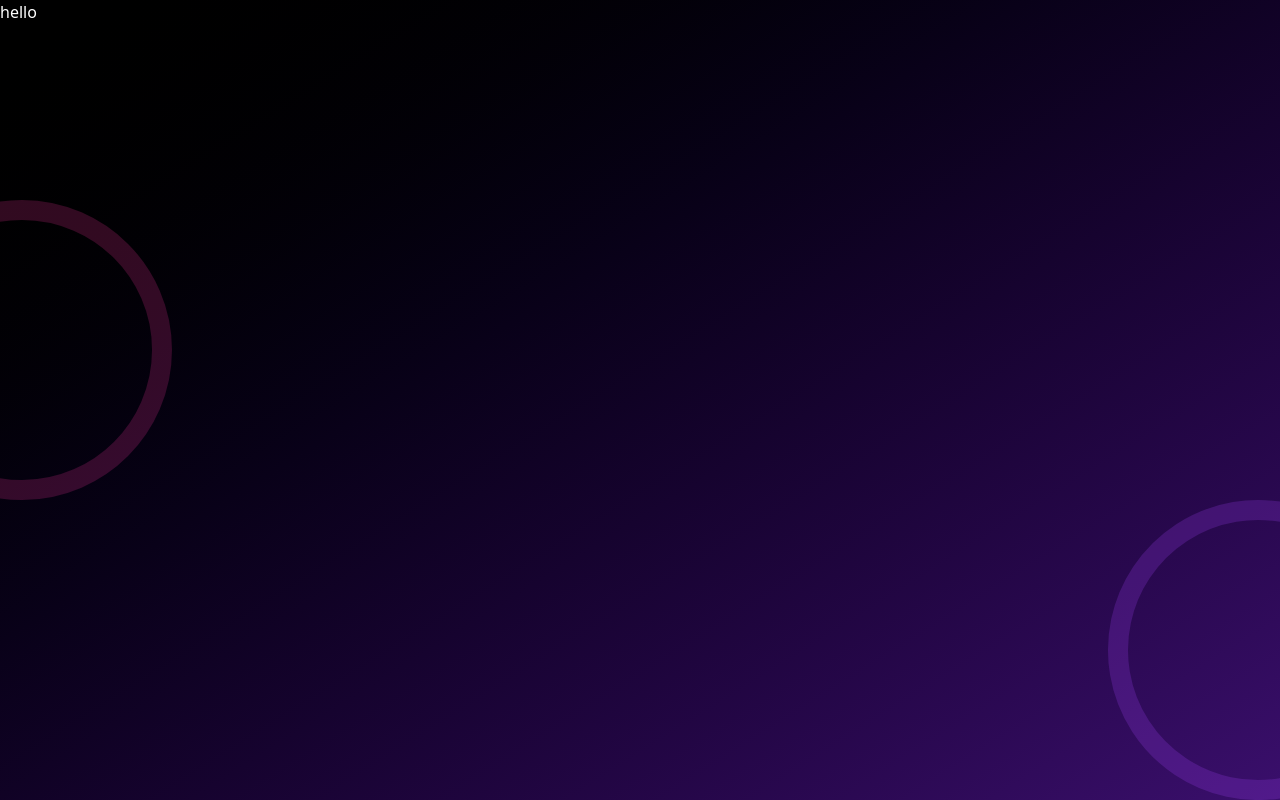
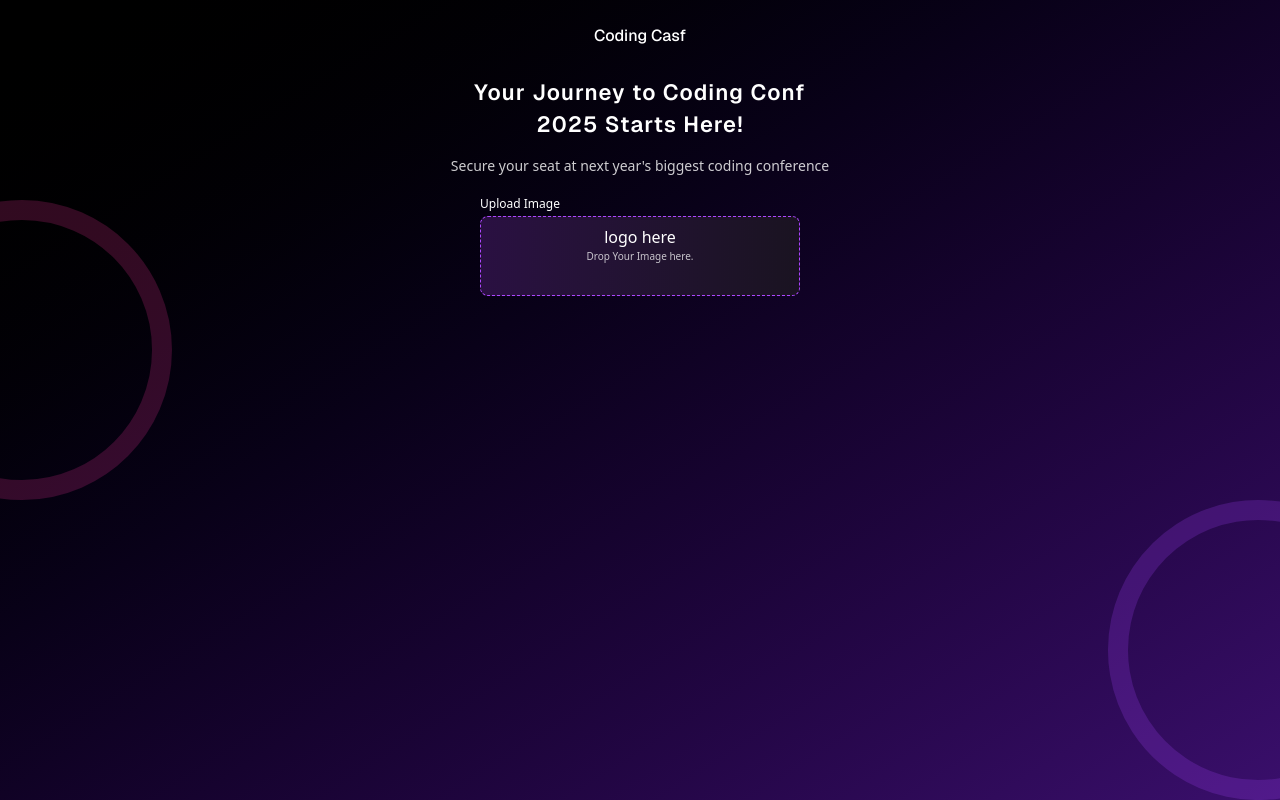
Before and after one commit to trydevemanish/manish-sharma-wasserstoff-FrontEndInternTask-componentsdk, a Next.js app: page / in a window 1280 px wide. Built offline with nearby package versions, Linux system fonts and the light colour scheme.

Commit message:
created heading and upload imgae part

```diff
--- a/app/page.tsx
+++ b/app/page.tsx
@@ -1,9 +1,16 @@
 import Background from "@/components/Background";
+import Heading from "@/components/Heading";
+import Uploadimage from "@/components/Uploadimage";
 
 export default function Home() {
   return (
-   <Background>
-    <p>hello</p>
+   <Background className="py-6">
+    <p className="text-base font-medium font-sans">Coding Casf</p>
+    <Heading />
+    <p className="pt-4 opacity-80 text-sm">Secure your seat at next {"year's"} biggest coding conference</p>
+    <div className="flex flex-col items-center gap-2 pt-5">
+      <Uploadimage />
+    </div>
    </Background>
   );
 }
--- a/components/Background.tsx
+++ b/components/Background.tsx
@@ -1,16 +1,17 @@
 import React from 'react'
 
 type props = {
+    className? : string,
     children : React.ReactNode
 }
 
-export default function Background({children}:props) {
+export default function Background({children,className}:props) {
   return (
     <div className="relative min-h-screen bg-gradient-to-br from-black  to-[#3a0f6c] overflow-hidden">
       <div className="absolute left-[-10%] top-1/4 w-[300px] h-[300px] rounded-full border-[20px] border-pink-500 opacity-20 rotate-45"></div>
       <div className="absolute right-[-10%] bottom-0 w-[300px] h-[300px] rounded-full border-[20px] border-purple-500 opacity-20 rotate-12"></div>
 
-      <div className="relative z-10 text-white">
+      <div className={`relative z-10 text-white flex flex-col items-center justify-center ${className} `}>
         {children}
       </div>
     </div>
--- /dev/null
+++ b/components/Heading.tsx
@@ -0,0 +1,23 @@
+import React from 'react'
+
+type props = {
+  name? : string
+}
+
+export default function Heading({name}:props) {
+  return (
+    <div className='flex flex-col items-center justify-center'>
+      {
+        !name ?
+        <p className='flex flex-col items-center text-[22px] tracking-wider leading-8 font-semibold font-sans pt-7'>
+            <span>Your Journey to Coding Conf</span>
+            <span>2025 Starts Here!</span>
+        </p> :
+        <p className='flex flex-col items-center text-[22px] tracking-wider leading-8 font-semibold font-sans pt-7'>
+            <span>Congrats, <span className='bg-gradient-to-r px-1 from-orange-400 via-orange-200 to-white text-transparent bg-clip-text '>{name ?? 'Manish Sharma!'}</span></span>
+            <span>Your ticket is ready.</span>
+        </p>
+      }
+    </div>
+  )
+}
--- /dev/null
+++ b/components/Uploadimage.tsx
@@ -0,0 +1,15 @@
+import React from 'react'
+
+export default function Uploadimage() {
+  return (
+    <div className='flex flex-col gap-1'>
+        <p className='text-xs text-white'>Upload Image</p>
+        <div className='w-80 h-20 rounded-lg bg-gradient-to-r from-[#2a1042] to-[#1a1321] p-2 border-[1px] border-dashed border-purple-500 hover:bg-opacity-80 transition '>
+            <div className='flex flex-col items-center '>
+                <p>logo here</p>
+                <p className='text-white text-[10px] opacity-75'>Drop Your Image here.</p>
+            </div>
+        </div>
+    </div>
+  )
+}
```
